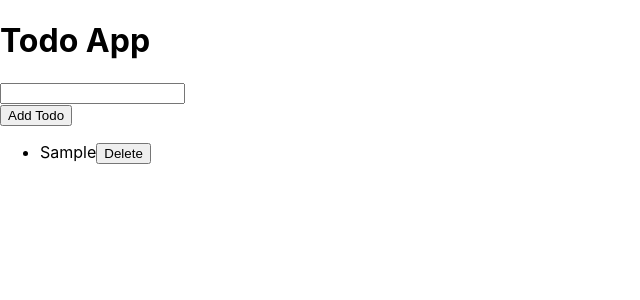
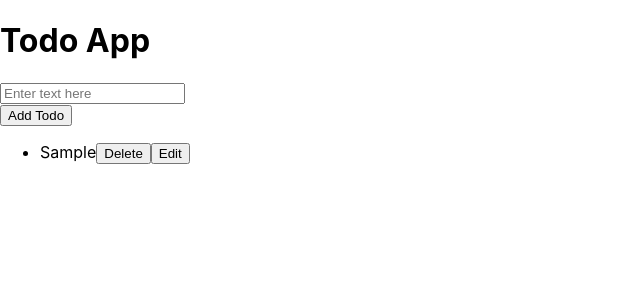
Before and after one commit to AhmedRaza1211/Todo_App_in_React, a React (Create React App) app: page / in a window 1280 px wide. Both pictures are taken after typing "Sample" into the empty fields and a click on the button "Add Todo". Shown: the top 300 px of the page, without its empty margins (0-640 px from the left). Built offline with nearby package versions, Linux system fonts and the light colour scheme.

Commit message:
edit button

```diff
--- a/src/component/Input/input.js
+++ b/src/component/Input/input.js
@@ -2,7 +2,7 @@ const Input = ({ val, onInputChangeSending }) => {
 
     return (
         <div>
-            <input value={val} onChange={onInputChangeSending} />
+            <input placeholder="Enter text here" value={val} onChange={onInputChangeSending} />
         </div>
     )
 }
--- a/src/component/Items/items.js
+++ b/src/component/Items/items.js
@@ -4,7 +4,13 @@ const Items = ({ showTodoSending, setTodosSending }) => {
         let arr = [...showTodoSending];
         arr.splice(i,1);
         setTodosSending(arr);
+    }
 
+    const editTodo = (i) => {
+        let ques = prompt('Edit your todo here');
+        let arr = [...showTodoSending];
+        arr.splice(i,1,ques);
+        setTodosSending(arr);
     }
 
     return (
@@ -12,6 +18,7 @@ const Items = ({ showTodoSending, setTodosSending }) => {
             {showTodoSending.map((v, i) => {
                 return <li key={i}> {v}
                     <button onClick={(i) => deleteTodo(i)}> Delete </button>
+                    <button onClick={(i) => editTodo(i)}> Edit </button>
                 </li>
             })}
         </div>
```
